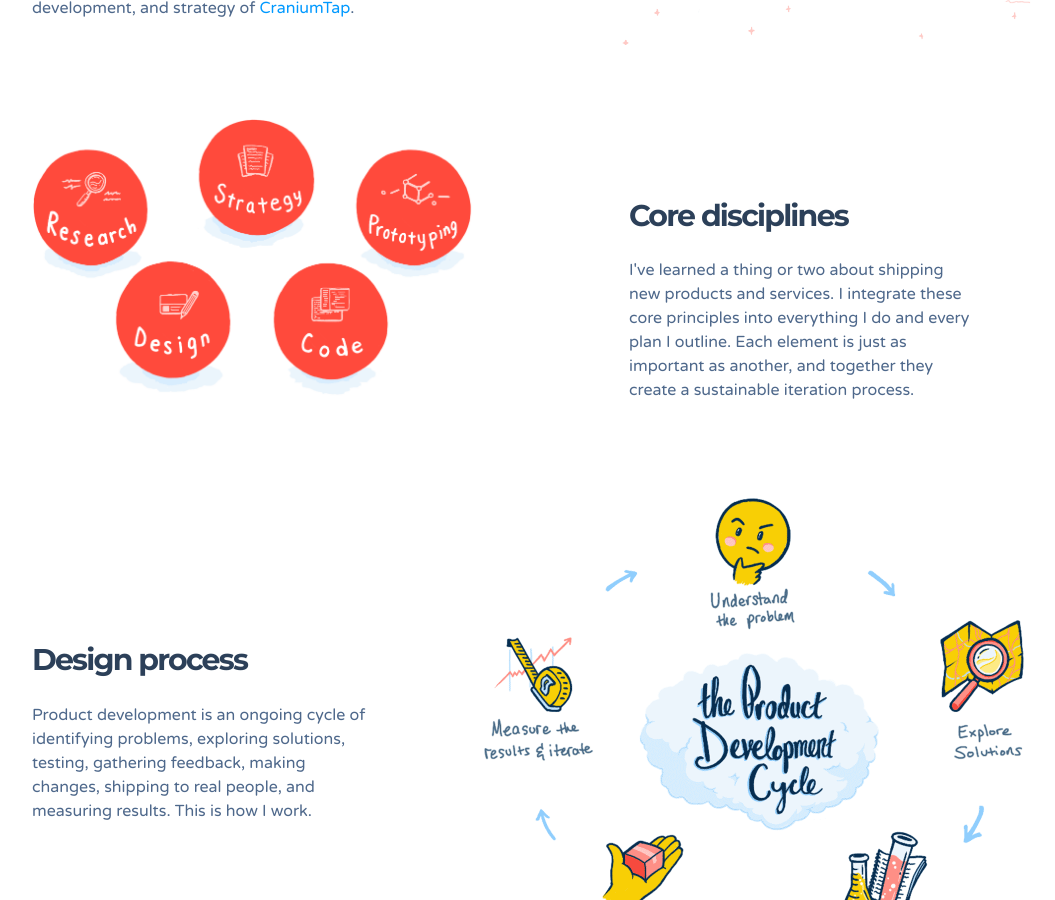
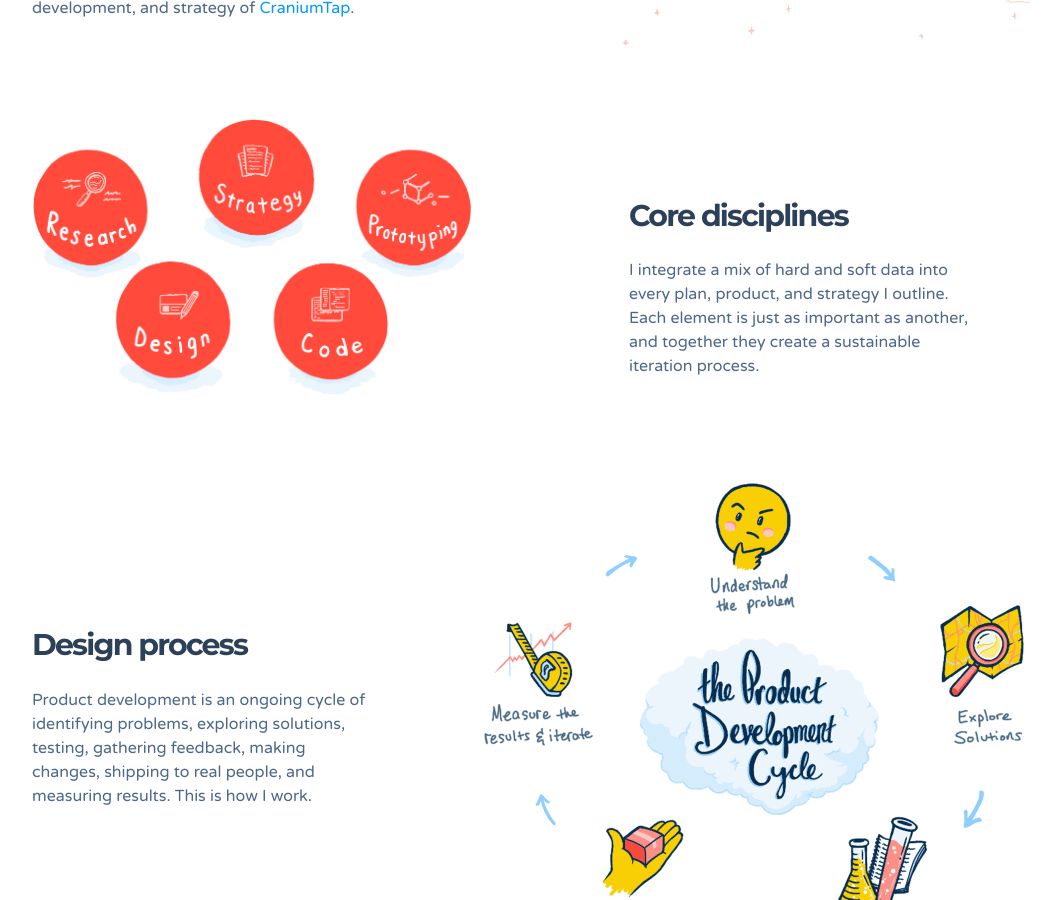
Before and after one commit to zenifold/max_page, a Jekyll site: the page built from index.html, in a window 1280 px wide and 900 px high, scrolled down 557 px. Shown: the whole window, without its empty margins (96-1151 px from the left). Built offline with Jekyll 4.4.1, drawn with Linux system fonts in a browser that asks for light colours; some web fonts are replaced.

Commit message:
Update intro.html

```diff
--- a/_includes/home/intro.html
+++ b/_includes/home/intro.html
@@ -34,7 +34,7 @@
         Core disciplines
       </h2>
       <p class="description">
-        I've learned a thing or two about shipping new products and services. I integrate these core principles into everything I do and every plan I outline. Each element is just as important as another, and together they create a sustainable iteration process.
+      I integrate a mix of hard and soft data into every plan, product, and strategy I outline. Each element is just as important as another, and together they create a sustainable iteration process.
       </p>
     </div>
   </div>
```
